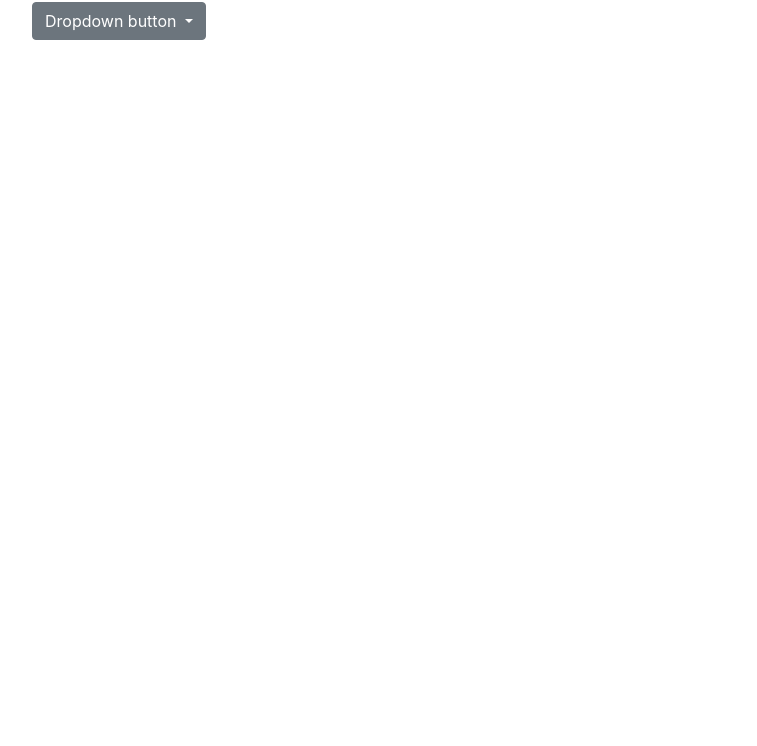
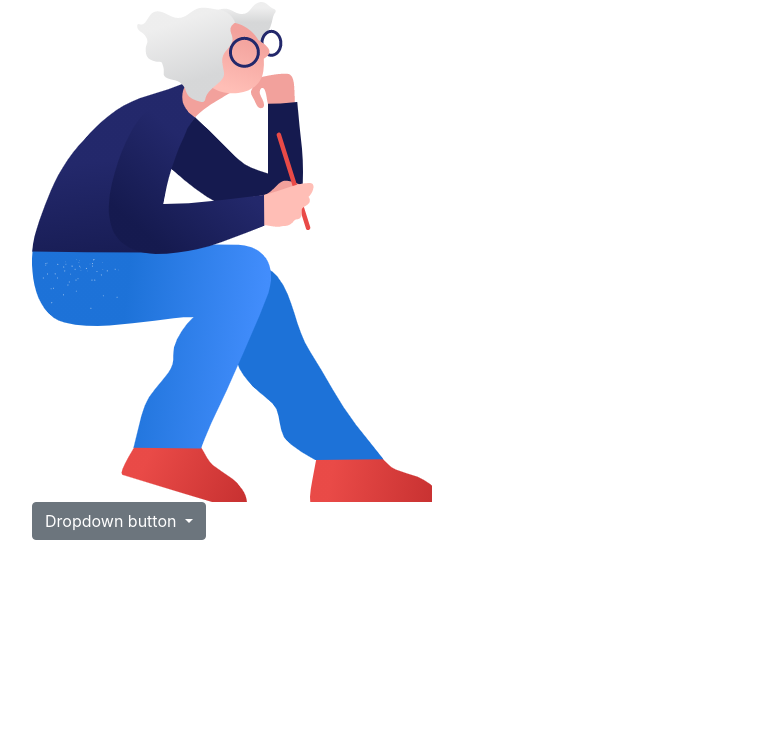
Before and after one commit to JosueOb/PORTAFOLIO-WEB, a plain HTML site: page index.html in a window 1280 px wide. Shown: the part 54-800 px from the top of the page, without its empty margins (53-810 px from the left). Drawn offline with Linux system fonts and the light colour scheme.

Commit message:
Directorio para las imágenes del proyecto

```diff
--- a/index.html
+++ b/index.html
@@ -18,6 +18,7 @@
         <div class="row">
             <div class="col">
                 <h1 class="text-center">Portafolio Web</h1>
+                <img src="img/vector-creator.png" alt="">
                 <div class="dropdown">
                     <button class="btn btn-secondary dropdown-toggle" type="button" id="dropdownMenuButton" data-toggle="dropdown" aria-haspopup="true" aria-expanded="false">
                       Dropdown button
```
Also changed, not shown: img/vector-creator.png (added).
